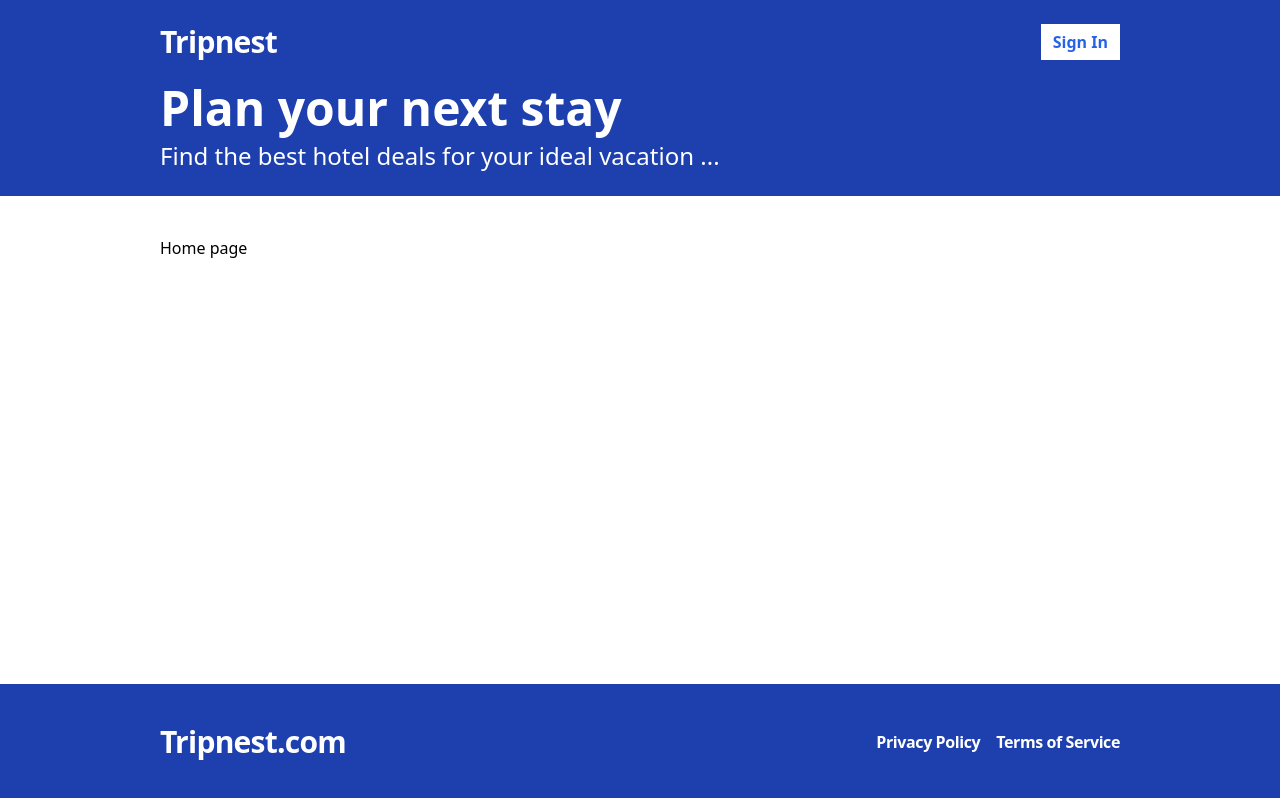
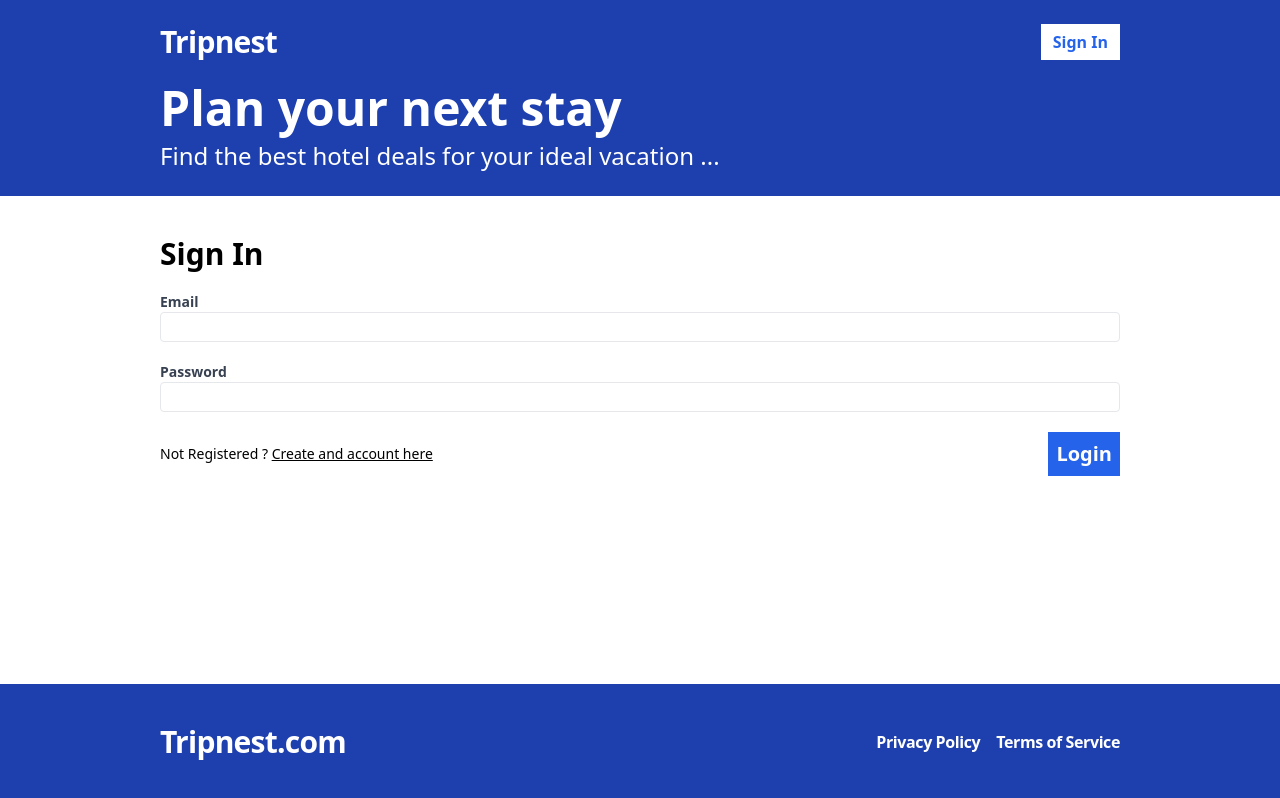
Before and after one commit to davi-p-oliveira-11/tripnest, a React (Vite) app in the folder client/: page /sign-in in a window 1280 px wide. Before the commit this address led to /. Built offline with nearby package versions, Linux system fonts and the light colour scheme; no server answers.

Commit message:
feat(auth): add sign in page, sign out functionality and client-server integration

```diff
--- a/client/src/App.tsx
+++ b/client/src/App.tsx
@@ -6,6 +6,7 @@ import {
 } from "react-router-dom";
 import Layout from "./layouts/Layout";
 import Register from "./pages/Register";
+import SignIn from "./pages/SignIn";
 
 const App = () => {
   return (
@@ -35,6 +36,15 @@ const App = () => {
             </Layout>
           }
         />
+        <Route
+          path="/sign-in"
+          element={
+            <Layout>
+              {" "}
+              <SignIn />
+            </Layout>
+          }
+        />
         <Route path="*" element={<Navigate to="/" />} />
       </Routes>
     </Router>
--- a/client/src/api-client.ts
+++ b/client/src/api-client.ts
@@ -1,4 +1,5 @@
 import type { RegisterFormData } from "./pages/Register";
+import type { SignInFormData } from "./pages/SignIn";
 
 const API_BASE_URL = import.meta.env.VITE_API_BASE_URL;
 
@@ -19,14 +20,46 @@ export const register = async (formData: RegisterFormData) => {
   }
 };
 
+export const signIn = async (formData: SignInFormData) => {
+  const response = await fetch(`${API_BASE_URL}/api/auth/login`, {
+    method: "POST",
+    credentials: "include",
+    headers: {
+      "Content-Type": "application/json"
+    },
+    body: JSON.stringify(formData)
+  });
+
+  const body = await response.json();
+  if (!response.ok) {
+    const message = Array.isArray(body.message)
+      ? body.message.map((err: any) => err.msg).join(", ")
+      : body.message;
+
+    throw new Error(message);
+  }
+  return body;
+}
+
 export const validateToken = async () => {
   const response = await fetch(`${API_BASE_URL}/api/auth/validate-token`, {
-       credentials: "include"
+    credentials: "include",
   })
 
-    if(!response.ok) {
+  if (!response.ok) {
     throw new Error("Token Invalid")
   }
 
   return response.json();
 }
+
+export const signOut = async () => {
+  const response = await fetch(`${API_BASE_URL}/api/auth/logout`, {
+    credentials: "include",
+    method: "POST",
+  });
+
+  if (!response.ok) {
+    throw new Error("Error during sign out");
+  }
+};
--- a/client/src/components/Header.tsx
+++ b/client/src/components/Header.tsx
@@ -1,5 +1,6 @@
 import { Link } from "react-router-dom";
 import { useAppContext } from "../contexts/AppContext";
+import SignOutButton from "./SignOutButton";
 
 const Header = () => {
   const { isLoggedIn } = useAppContext();
@@ -25,9 +26,7 @@ const Header = () => {
               >
                 My Hotels
               </Link>
-              {/*
               <SignOutButton />
-              */}
             </>
           ) : (
             <Link
--- /dev/null
+++ b/client/src/components/SignOutButton.tsx
@@ -0,0 +1,33 @@
+import { useMutation, useQueryClient } from "react-query";
+import * as apiClient from "../api-client";
+import { useAppContext } from "../contexts/AppContext";
+
+const SignOutButton = () => {
+  const queryClient = useQueryClient();
+  const { showToast } = useAppContext();
+
+  const mutation = useMutation(apiClient.signOut, {
+    onSuccess: async () => {
+      await queryClient.invalidateQueries("validateToken");
+      showToast({ message: "Signed Out!", type: "SUCCESS" });
+    },
+    onError: (error: Error) => {
+      showToast({ message: error.message, type: "ERROR" });
+    },
+  });
+
+  const handleClick = () => {
+    mutation.mutate();
+  };
+
+  return (
+    <button
+      onClick={handleClick}
+      className="text-blue-600 px-3 font-bold bg-white hover:bg-gray-100 "
+    >
+      Sign Out
+    </button>
+  );
+};
+
+export default SignOutButton;
--- a/client/src/pages/Register.tsx
+++ b/client/src/pages/Register.tsx
@@ -1,5 +1,5 @@
 import { useForm } from "react-hook-form";
-import { useMutation } from "react-query";
+import { useMutation, useQueryClient } from "react-query";
 import * as apiClient from '../api-client';
 import { useAppContext } from "../contexts/AppContext";
 import { useNavigate } from "react-router-dom";
@@ -13,6 +13,7 @@ export type RegisterFormData = {
 };
 
 const Register = () => {
+  const queryClient = useQueryClient();
   const navigate = useNavigate();
   const { showToast } = useAppContext();
 
@@ -24,8 +25,9 @@ const Register = () => {
   } = useForm<RegisterFormData>();
 
   const mutation = useMutation(apiClient.register, {
-    onSuccess: () => {
+    onSuccess: async () => {
        showToast({ message: "Registration Successful !",  type: "SUCCESS"});
+       await queryClient.invalidateQueries("validateToken");
        navigate("/");
     },
     onError: (error: Error) => {
--- /dev/null
+++ b/client/src/pages/SignIn.tsx
@@ -0,0 +1,86 @@
+import { useForm } from "react-hook-form";
+import { useMutation, useQueryClient } from "react-query";
+import * as apiClient from "../api-client";
+import { useAppContext } from "../contexts/AppContext";
+import { Link, useNavigate } from "react-router-dom";
+
+export type SignInFormData = {
+  email: string;
+  password: string;
+};
+
+
+const SignIn = () => {
+  const { showToast } = useAppContext();
+  const navigate = useNavigate();
+  const queryClient = useQueryClient();
+  const {
+    register,
+    formState: { errors },
+    handleSubmit,
+  } = useForm<SignInFormData>();
+
+  const mutation = useMutation(apiClient.signIn, {
+    onSuccess: async () => {
+      showToast({ message: "Sign in Successful", type: "SUCCESS"});
+      await queryClient.invalidateQueries("validateToken");
+      navigate("/");
+    },
+    onError: (error: Error) => {
+      showToast({ message: error.message, type: "ERROR" })
+    },
+  });
+
+  const onSubmit = handleSubmit((data) => {
+     mutation.mutate(data);
+  });
+  return (
+    <form className="flex flex-col gap-5" onSubmit={onSubmit}>
+      <h2 className="text-3xl font-bold">Sign In</h2>
+
+      <label className="text-gray-700 text-sm font-bold flex-1">
+        Email
+        <input
+          type="email"
+          className="border rounded w-full py-1 px-2 font-normal"
+          {...register("email", {
+            required: "This is field is required",
+          })}
+        ></input>
+        {errors.email && (
+          <span className="text-red-500">{errors.email.message}</span>
+        )}
+      </label>
+      <label className="text-gray-700 text-sm font-bold flex-1">
+        Password
+        <input
+          type="password"
+          className="border rounded w-full py-1 px-2 font-normal"
+          {...register("password", {
+            required: "This is field is required",
+            minLength: {
+              value: 6,
+              message: "Password must be at least 6 characters",
+            },
+          })}
+        ></input>
+        {errors.password && (
+          <span className="text-red-500">{errors.password.message}</span>
+        )}
+      </label>
+      <span className="flex items-center justify-between">
+        <span className="text-sm">
+           Not Registered ? <Link className="underline" to="/register">Create and account here</Link>
+        </span>
+        <button
+          type="submit"
+          className="bg-blue-600 text-white p-2 font-bold hover:bg-blue-500 text-xl"
+        >
+          Login
+        </button>
+      </span>
+    </form>
+  );
+};
+
+export default SignIn;
```
Also changed, not shown: 1 other file (tests, documents, lock files or other folders). Lines whose indentation alone changed are shown as unchanged.
